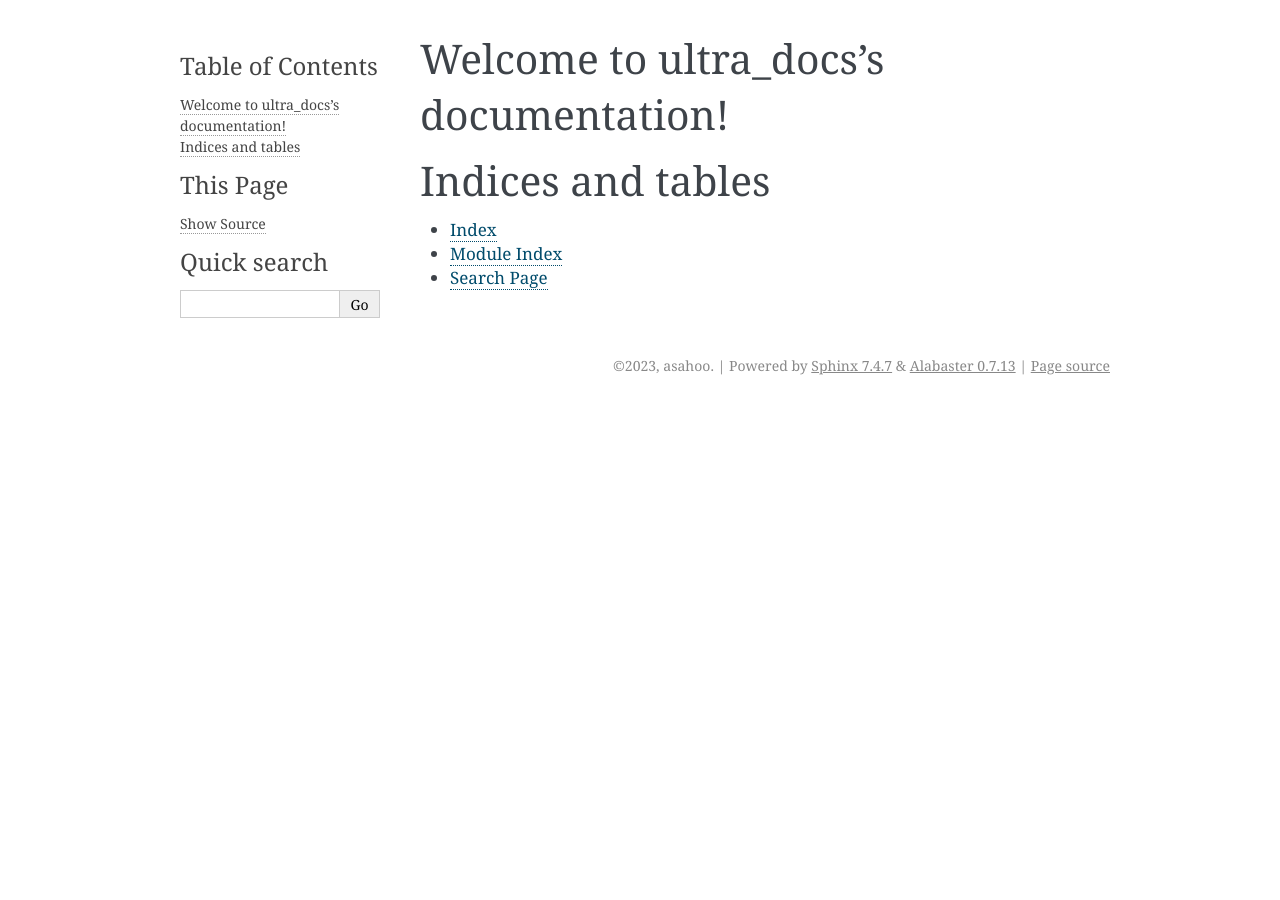
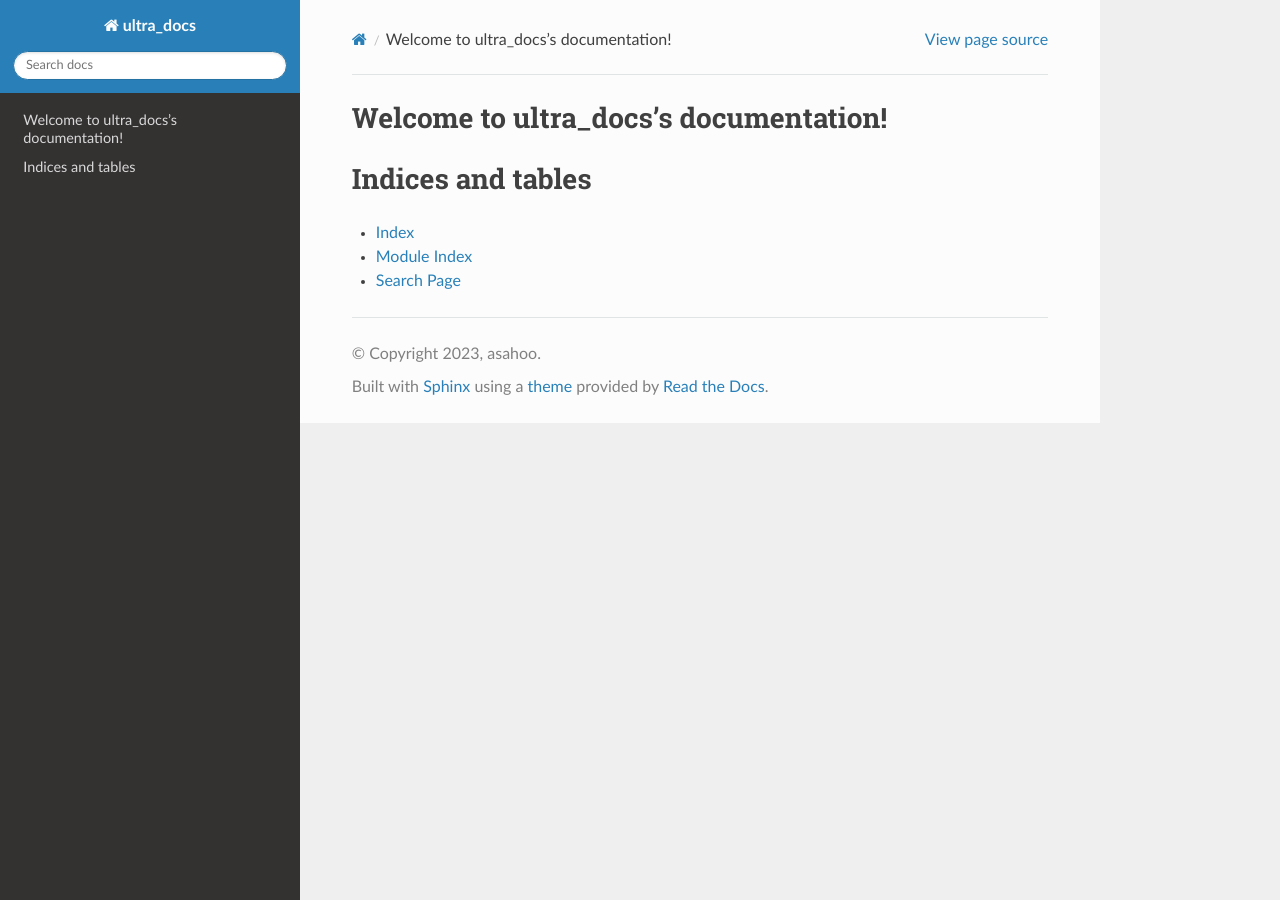
Before and after one commit to asahooexo/ultra_docs, a Sphinx documentation site: the page built from source/index.rst, in a window 1280 px wide. Built offline with Sphinx 7.4.7 and the Read the Docs theme 2.0.0, drawn with Linux system fonts in a browser that asks for light colours.

Commit message:
add the sphinx_rtd_theme

```diff
--- a/source/conf.py
+++ b/source/conf.py
@@ -30,7 +30,7 @@ release = 'v1'
 # Add any Sphinx extension module names here, as strings. They can be
 # extensions coming with Sphinx (named 'sphinx.ext.*') or your custom
 # ones.
-extensions = [
+extensions = ['sphinx_rtd_theme'
 ]
 
 # Add any paths that contain templates here, relative to this directory.
@@ -47,7 +47,7 @@ exclude_patterns = []
 # The theme to use for HTML and HTML Help pages.  See the documentation for
 # a list of builtin themes.
 #
-html_theme = 'alabaster'
+html_theme = 'sphinx_rtd_theme'
 
 # Add any paths that contain custom static files (such as style sheets) here,
 # relative to this directory. They are copied after the builtin static files,
```
